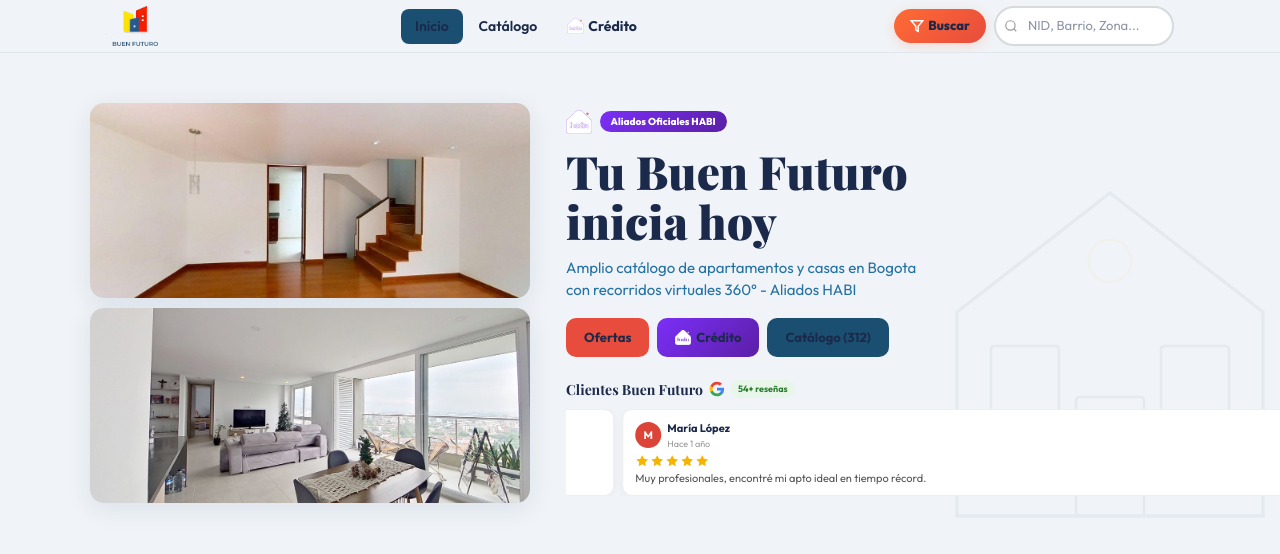
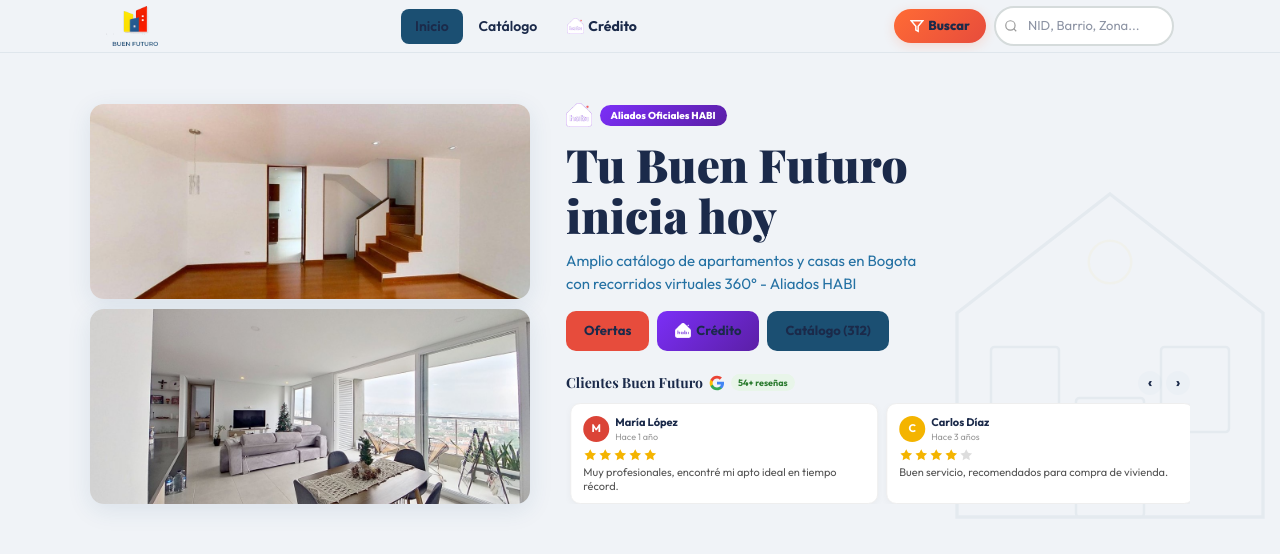
Before and after one commit to AbogadoGerman/Buen-futuro-web, a Next.js app: page / in a window 1280 px wide. Shown: the top 554 px of the page. Built offline with nearby package versions, Linux system fonts and the light colour scheme.

Commit message:
Corrige overflow del carrusel de reseñas en móvil

```diff
--- a/src/app/page.jsx
+++ b/src/app/page.jsx
@@ -471,7 +471,7 @@
   const [search,setSearch]=useState("");
   const [page,setPage]=useState("inicio");
   const [sel,setSel]=useState(null);
-  const [reviewRef,reviewApi]=useEmblaCarousel({loop:true,align:"start",slidesToScroll:2});
+  const [reviewRef,reviewApi]=useEmblaCarousel({loop:false,align:"start",containScroll:"trimSnaps",slidesToScroll:2});
   const [mobMenu,setMobMenu]=useState(false);
   const [fOpen,setFOpen]=useState(false);
   const [cOpen,setCOpen]=useState(false);
@@ -566,10 +566,10 @@
         .wf{position:fixed;bottom:18px;left:18px;width:52px;height:52px;background:#25D366;border-radius:50%;display:flex;align-items:center;justify-content:center;box-shadow:0 4px 18px rgba(37,211,102,0.4);z-index:999;cursor:pointer;animation:float 3s ease-in-out infinite;text-decoration:none}
         .so{width:34px;height:34px;border-radius:50%;display:flex;align-items:center;justify-content:center;transition:transform .3s;cursor:pointer;text-decoration:none}.so:hover{transform:translateY(-2px)}
         .card-wrap{width:100%;min-width:0;overflow:hidden}
-        .reviews-embla{overflow:hidden;touch-action:pan-y pinch-zoom;cursor:grab}
+        .reviews-embla{width:100%;max-width:100%;overflow:hidden;touch-action:pan-y pinch-zoom;cursor:grab}
         .reviews-embla:active{cursor:grabbing}
-        .reviews-embla__container{display:flex;margin-left:-8px}
-        .reviews-embla__slide{flex:0 0 50%;min-width:0;padding-left:8px;transition:transform .35s ease,opacity .35s ease}
+        .reviews-embla__container{display:flex;gap:8px}
+        .reviews-embla__slide{flex:0 0 calc((100% - 8px)/2);min-width:0;transition:transform .35s ease,opacity .35s ease}
         .embla-modal{height:100%;overflow:hidden;touch-action:pan-y pinch-zoom;cursor:grab}
         .embla-modal:active{cursor:grabbing}
         .embla-modal__container{display:flex;height:100%}
@@ -634,7 +634,7 @@
               <img src={HERO_TOP} alt="Interior" style={{width:"100%",height:195,borderRadius:14,objectFit:"cover",boxShadow:"0 6px 24px rgba(27,79,114,0.1)"}} />
               <img src={HERO_BOT} alt="Sala" style={{width:"100%",height:195,borderRadius:14,objectFit:"cover",boxShadow:"0 6px 24px rgba(27,79,114,0.1)"}} />
             </div>
-            <div style={{flex:1,animation:"slideUp .7s"}}>
+            <div style={{flex:1,minWidth:0,animation:"slideUp .7s"}}>
               <div style={{display:"flex",alignItems:"center",gap:8,marginBottom:12,flexWrap:"wrap"}}>
                 <img src={LOGO_HABI} alt="HABI" style={{height:24}} />
                 <span style={{background:"linear-gradient(135deg,#7B2FF7,#5B1FA6)",color:"white",padding:"3px 11px",borderRadius:14,fontSize:10,fontWeight:800}}>Aliados Oficiales HABI</span>
```
